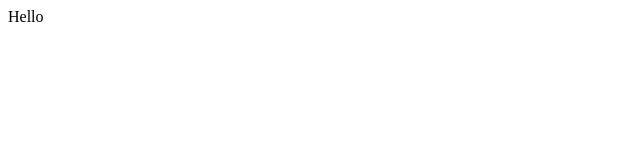
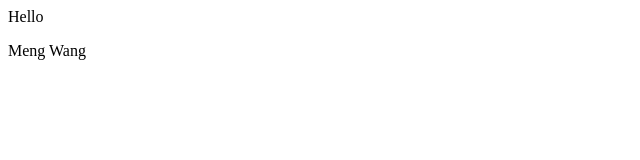
Before and after one commit to mwang0517/MengWang.github.io, a plain HTML site: page index.html in a window 1280 px wide. Shown: the full height of the page, 0-640 px from the left. Drawn offline with Linux system fonts and the light colour scheme.

Commit message:
Update index.html

```diff
--- a/index.html
+++ b/index.html
@@ -1 +1,2 @@
 <p>Hello<p>
+<p>Meng Wang<p>
```
